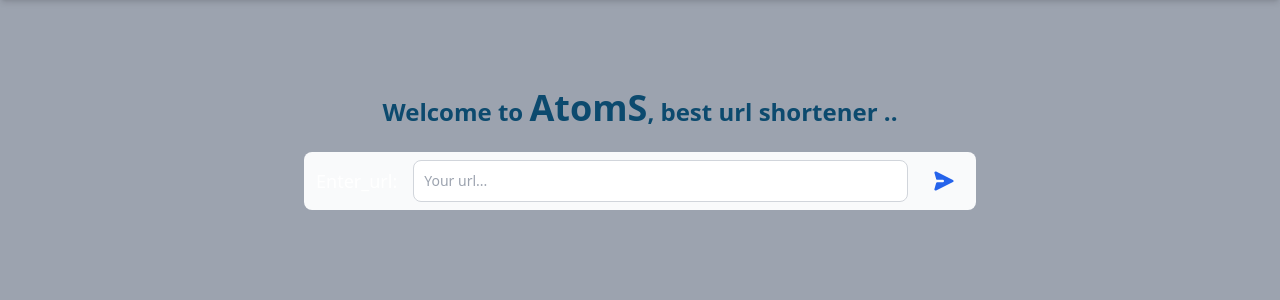
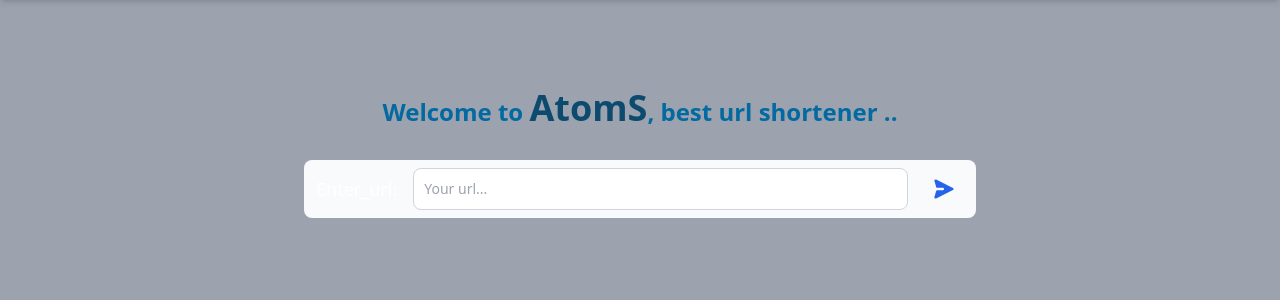
Before and after one commit to Alok5102R/atoms, a Flask app: page / in a window 1280 px wide. Shown: the part 72-372 px from the top of the page. Run offline with Flask 3, Linux system fonts and the light colour scheme; some libraries are stand-ins or nearby versions.

Commit message:
minor ui fix

```diff
--- a/templates/index.html
+++ b/templates/index.html
@@ -36,7 +36,7 @@
             <div class="flex items-center justify-center mt-40"></div>
         </header>
 
-        <div class="text-2xl text-sky-900 font-bold text-center">Welcome to <font class="text-4xl">AtomS</font>, best url shortener ..</div>
+        <div class="text-2xl text-sky-700 font-bold text-center mb-8">Welcome to <font class="text-4xl text-sky-900">AtomS</font>, best url shortener ..</div>
 
         <!-- Urls Box -->
         <div class="max-w-2xl mx-auto mt-6">
```
